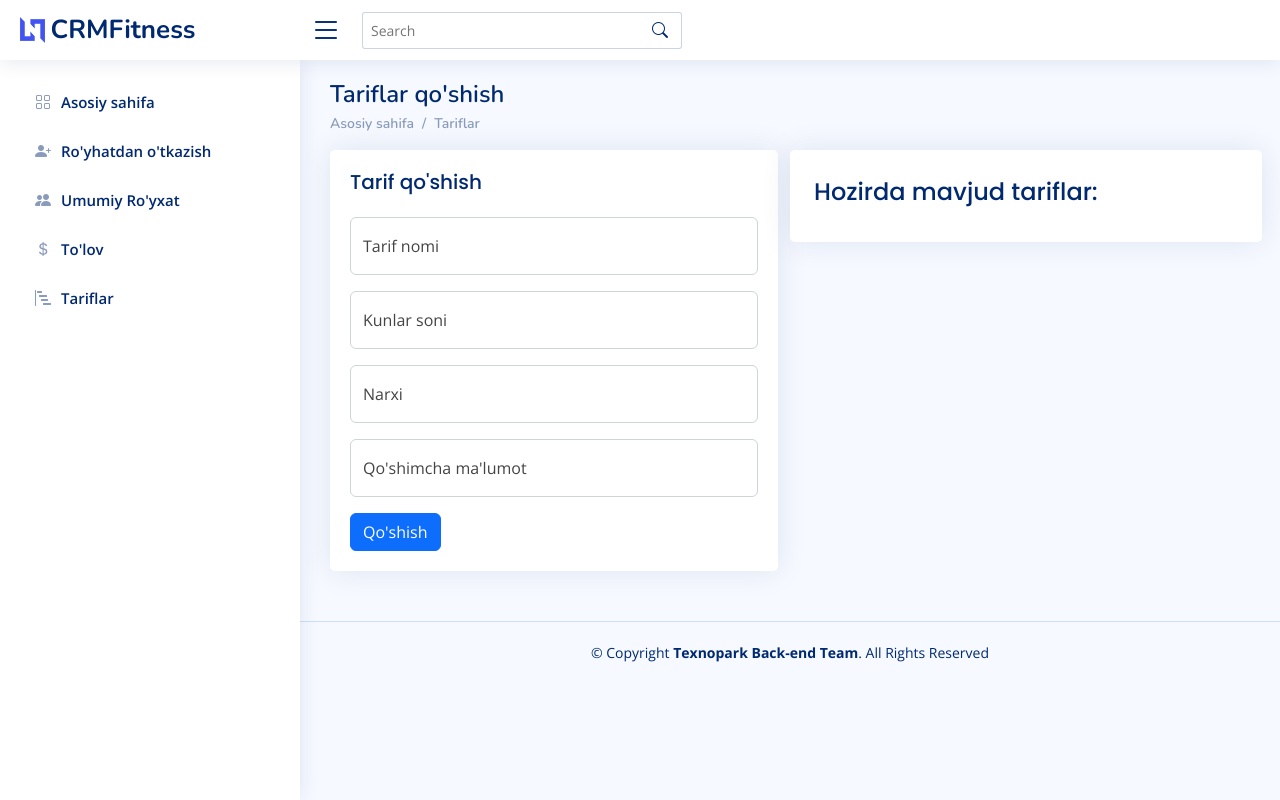
After one commit to Abdulhamid51/fitnes_crm, a Django app: page /add/tarif in a window 1280 px wide. The commit adds this page. Run offline with Django 3.2, Linux system fonts and the light colour scheme; data that the repository does not hold is empty; some libraries are stand-ins or nearby versions.

Commit message:
tarif page added

```diff
--- /dev/null
+++ b/main/t_view.py
@@ -0,0 +1,101 @@
+from django.shortcuts import render,redirect
+from django.views import View
+from .models import *
+from django.contrib.auth import  login ,logout
+from django.contrib import messages
+from django.http import JsonResponse
+
+
+
+class LoginView(View):
+    def get(self,request):
+        if  request.user.is_authenticated == True:
+            return redirect('main:home')
+        return render (request,'pages-login.html')
+
+    def post(self,request):
+        if  request.user.is_authenticated == True:
+            return redirect('main:home')
+
+        username = request.POST.get('username')
+        password = request.POST.get('password')
+        if username and password:
+            user =  User.objects.filter(username=username)[0]
+
+            if user is not None:
+                login(request,user)
+                return redirect('main:home')
+        return render(request, 'pages-login.html')
+
+def logout_(request):
+    logout(request)
+    return redirect('main:login')
+
+
+class TarifView(View):
+    def get(self,request):
+        tarif = ComingType.objects.all()
+        context = {'tarif':tarif}
+
+        return render(request,'tarif/tarif.html',context)
+
+class AddTarif(View):
+    def get(self,request):
+        tarif = ComingType.objects.all()
+        return render(request, 'tarif/comingtype.html', {"tarif":tarif})
+    def post(self,request):
+        try:
+            name = request.POST.get('name')
+            days = request.POST.get('days')
+            price = request.POST.get('price')
+            info = request.POST.get('info')
+            tarif  =  ComingType.objects.create(title=name,days=days,price=price,info=info)
+            name = None
+            if name == None:
+                messages.success(request, "Tarif muvaffaqiyatli qo'shildi ! ")
+                return redirect('/tarif')
+
+        except:
+            # messages.success(request, "Tarif muvaffaqiyatli qo'shildi. ")
+            return render(request, 'tarif/comingtype.html')
+class TarifUpdateview(View):
+    def get(self,request,pk):
+        tarif = ComingType.objects.get(id=int(pk))
+        context = {'tarif':tarif}
+        return render(request, 'tarif/updatetarif.html',context)
+
+
+    def post(self,request,pk):
+        tarif = ComingType.objects.filter(id=int(pk))[0]
+        name = request.POST.get('name')
+        days = request.POST.get('days')
+        price = request.POST.get('price')
+        info = request.POST.get('info')
+        if name:
+            tarif.title = name
+        if days:
+            tarif.days = days
+        if price:
+            tarif.price = price
+        if info:
+            tarif.info = info
+        else:
+            tarif.info = ""
+        tarif.save()
+        messages.success(request, "Tarif muvaffaqiyatli o'zgartirildi ! ")
+        return redirect('main:tarif')
+
+
+class TarifDeleteview(View):
+    def get(self,request,pk):
+
+        tarif = ComingType.objects.filter(id=int(pk))[0]
+        tarif.delete()
+
+        return JsonResponse({"status":"ok"})
+
+    def post(self,request,pk):
+
+        tarif = ComingType.objects.filter(id=int(pk))[0]
+        tarif.delete()
+        return JsonResponse({"status":"ok"})
--- a/main/urls.py
+++ b/main/urls.py
@@ -1,11 +1,11 @@
 from django.urls import path
 from .views import *
+from .t_view import *
 from django.contrib.auth.decorators import login_required
 
 app_name = 'main'
 
 urlpatterns = [
-    # path('', (HomeView.as_view()),name = 'home'),
     path('', HomeView.as_view(),name = 'home'),
     path('attandance/', DavomatView.as_view(), name='list_client'),
     path('register/', RegisterView.as_view(),name = 'register'),
@@ -14,4 +14,9 @@ urlpatterns = [
     path('add_default_month/<int:client_id>', default_add_month, name='add_month'),
     path('add_day/<int:day_id>', add_day, name='add_day'),
     path('payment/', PaymentView.as_view(), name='payment'),
+
+    path('tarif', TarifView.as_view(),name = 'tarif'),
+    path('add/tarif', AddTarif.as_view(),name = 'addtarif'),
+    path('update/tarif/<int:pk>',TarifUpdateview.as_view(),name='tarif_update'),
+    path('delete/tarif/<int:pk>',TarifDeleteview.as_view(),name='tarif_delite'),
 ]
--- /dev/null
+++ b/templates/tarif/comingtype.html
@@ -0,0 +1,89 @@
+{% extends 'wrapper.html' %}
+{% block content %}
+
+  <main id="main" class="main">
+    <div class="pagetitle">
+      <h1>Tariflar qo'shish</h1>
+      <nav>
+        <ol class="breadcrumb mt-1">
+          <li class="breadcrumb-item"><a href="{% url 'main:home' %}">Asosiy sahifa</a></li>
+          <li class="breadcrumb-item active"><a href="{% url 'main:tarif' %}">Tariflar</a></li>
+        </ol>
+      </nav>
+    </div><!-- End Page Title -->
+
+
+
+
+
+
+    <section class="section">
+      <div class="row">
+        <!-- style="margin: 0 auto;float: none; margin-bottom: 10px;" -->
+        <div class="card-1 col-lg-6  ml-5 "  >
+          <div class="card">
+            <div class="card-body">
+
+              <h4 class="card-title" style="font-size: 20px;">Tarif qo'shish</h5>
+
+              <!-- Floating Labels Form -->
+               <form class="row g-3" method="post"> {% csrf_token %}
+                <div class="col-md-12">
+                  <div class="form-floating">
+                    <input type="text" required name="name" class="form-control" id="floatingName" placeholder="Your Name" >
+                    <label for="floatingName">Tarif nomi </label>
+                  </div>
+
+                </div>
+                <div class="col-md-12">
+                  <div class="col-md-12">
+                    <div class="form-floating">
+                      <input type="number" required name="days" class="form-control" id="floatingCity" placeholder="City">
+                      <label for="floatingCity">Kunlar soni</label>
+                    </div>
+                  </div>
+                </div>
+                <div class="col-md-12">
+                    <div class="col-md-12">
+                        <div class="form-floating">
+                            <input type="number" name="price" required class="form-control" id="floatingCity" placeholder="City">
+                      <label for="floatingCity">Narxi</label>
+                    </div>
+                  </div>
+                </div>
+
+                <div class="col-md-12">
+                  <div class="col-md-12">
+                    <div class="form-floating">
+                        <input type="text" name="info" class="form-control" id="floatingCity" placeholder="City">
+                        <label for="floatingCity">Qo'shimcha ma'lumot</label>
+                    </div>
+                </div>
+            </div>
+            <div class="text-right">
+               <button type="submit" class="btn btn-primary">Qo'shish</button>
+             </div>
+        </div>
+
+
+              </form><!-- End floating Labels Form -->
+            </div>
+          </div>
+          <div class="col-lg-6 card ml-4 p-2" style="height: 50%;">
+            <div class="card-title p-3" style="font-size: 24px; ">Hozirda mavjud tariflar:
+            {% for t in tarif %}
+            <span class="badge rounded-pill bg-warning text-light m-1" style="font-size: 20px;">{{ t }}</span>
+
+            {% endfor %}
+            </div>
+
+          </div>
+
+        </div>
+      </div>
+    </section>
+
+
+
+  </main><!-- End #main -->
+{% endblock content %}
--- a/templates/wrapper.html
+++ b/templates/wrapper.html
@@ -5,7 +5,7 @@
   <meta charset="utf-8">
   <meta content="width=device-width, initial-scale=1.0" name="viewport">
 
-  <title>CRMFitnes | Asosiy sahifa</title>
+  <title>CRMFitness | Asosiy sahifa</title>
   <meta content="" name="description">
   <meta content="" name="keywords">
 
@@ -49,7 +49,7 @@
     <div class="d-flex align-items-center justify-content-between">
       <a href="index.html" class="logo d-flex align-items-center">
         <img src="/static/assets/img/logo.png" alt="">
-        <span class="d-none d-lg-block">CRMFitnes</span>
+        <span class="d-none d-lg-block">CRMFitness</span>
       </a>
       <i class="bi bi-list toggle-sidebar-btn"></i>
     </div><!-- End Logo -->
@@ -98,20 +98,26 @@
 
       <li class="nav-item">
         <a class="nav-link collapsed" href="{% url 'main:register' %}">
-          <i class="bi bi-person-check-fill"></i>
-          <span>Royhatdan otkazish </span>
+          <i class="bi bi-person-plus-fill"></i>
+          <span>Ro'yhatdan o'tkazish </span>
         </a>
       </li>
       <li class="nav-item">
         <a class="nav-link collapsed" href="{% url 'main:list_client' %}">
-          <i class="bi bi-person-check-fill"></i>
+          <i class="bi bi-people-fill"></i>
           <span>Umumiy Ro'yxat</span>
         </a>
       </li>
       <li class="nav-item">
         <a class="nav-link collapsed" href="{% url 'main:payment' %}">
-          <i class="bi bi-person-check-fill"></i>
-          <span>Tolov</span>
+          <i class="bi bi-currency-dollar"></i>
+          <span>To'lov</span>
+        </a>
+      </li>
+      <li class="nav-item">
+        <a class="nav-link collapsed" href="{% url 'main:tarif' %}">
+          <i class="bi bi-bar-chart-steps"></i>
+          <span>Tariflar</span>
         </a>
       </li>
       {% comment %}
@@ -178,6 +184,7 @@
   <script src="/static/assets/js/main.js"></script>
 
 
+
 </body>
 
 </html>
```
Also changed, not shown: templates/index.html (+98 -9 lines), templates/new_table.html (+7 -37 lines), templates/tarif/tarif.html (added, +176 -0 lines), templates/tarif/updatetarif.html (added, +80 -0 lines).
